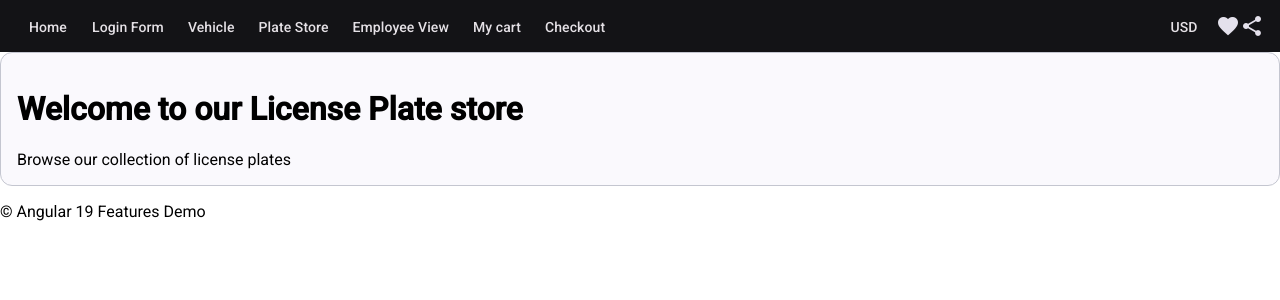
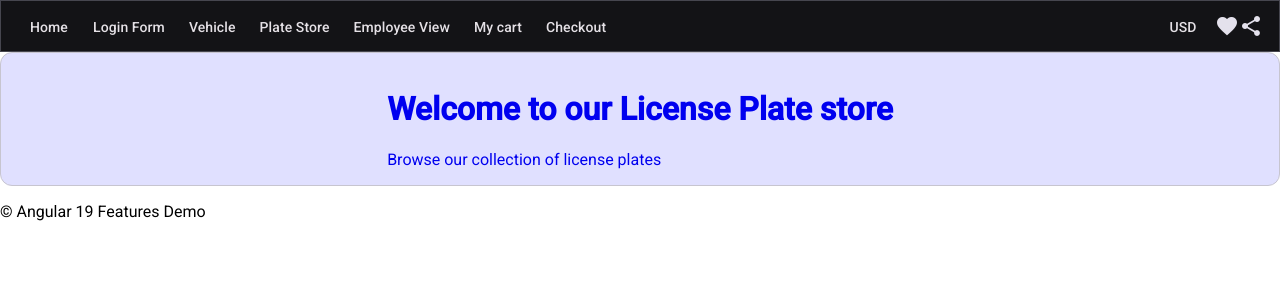
Before and after one commit to shib714/angular_19, an Angular app: page /store-view in a window 1280 px wide. Shown: the top 300 px of the page. Built offline with nearby package versions, Linux system fonts and the light colour scheme; no server answers.

Commit message:
more styling

```diff
--- a/src/app/components/jumbotron/jumbotron.component.html
+++ b/src/app/components/jumbotron/jumbotron.component.html
@@ -1,4 +1,4 @@
-<mat-card appearance="outlined" class="jumbotron t">
+<mat-card appearance="outlined" class="jumbotron-dark-container">
     <mat-card-content>
         <h1 >{{ title }}</h1>
         <p>{{ description }}</p>
--- a/src/app/components/jumbotron/jumbotron.component.scss
+++ b/src/app/components/jumbotron/jumbotron.component.scss
@@ -6,6 +6,30 @@
     subtitle-text-color: orange,
     elevated-container-color: --mat-sys-surface-container-low,
   ));
+}
+
+.jumbotron-dark-container {
+  color-scheme: light;
+  background: var(--mat-sys-primary-container);
+  color: var(--mat-sys-on-primary-container);
+  //border: 1px solid var(--mat-sys-outline-variant);
+  align-items: center;
+
+  @include mat.theme((
+    color: mat.$blue-palette,
+    typography: Roboto,
+    density: -4
+  ));
+}
+
+
+
+
+.jumbotron {
+  background: var(--mat-sys-primary-container);
+  color: var(--mat-sys-on-primary-container);
+  border: 1px solid var(--mat-sys-outline-variant);
+  font: var(--mat-sys-body-large);
 }
 
 .jumbotron.mat-card {
--- a/src/app/components/navigation/navigation.component.scss
+++ b/src/app/components/navigation/navigation.component.scss
@@ -1,13 +1,17 @@
 @use '@angular/material' as mat;
 
 :root {
+  color-scheme: light dark;
   @include mat.toolbar-overrides((
-    container-background-color: var(--mat-sys-surfacergb(119, 0, 255)),//var(--mat-sys-primary-container),
+    container-background-color: var(--mat-sys-primary-container),
     container-text-color: var(--mat-sys-primary),
   ));
 }
 .nav-dark-container {
   color-scheme: dark;
+  //background: var(--mat-sys-primary-container);
+  color: var(--mat-sys-on-primary-container);
+  border: 1px solid var(--mat-sys-outline-variant);
   @include mat.theme((
     color: mat.$blue-palette,
     typography: Roboto,
```
